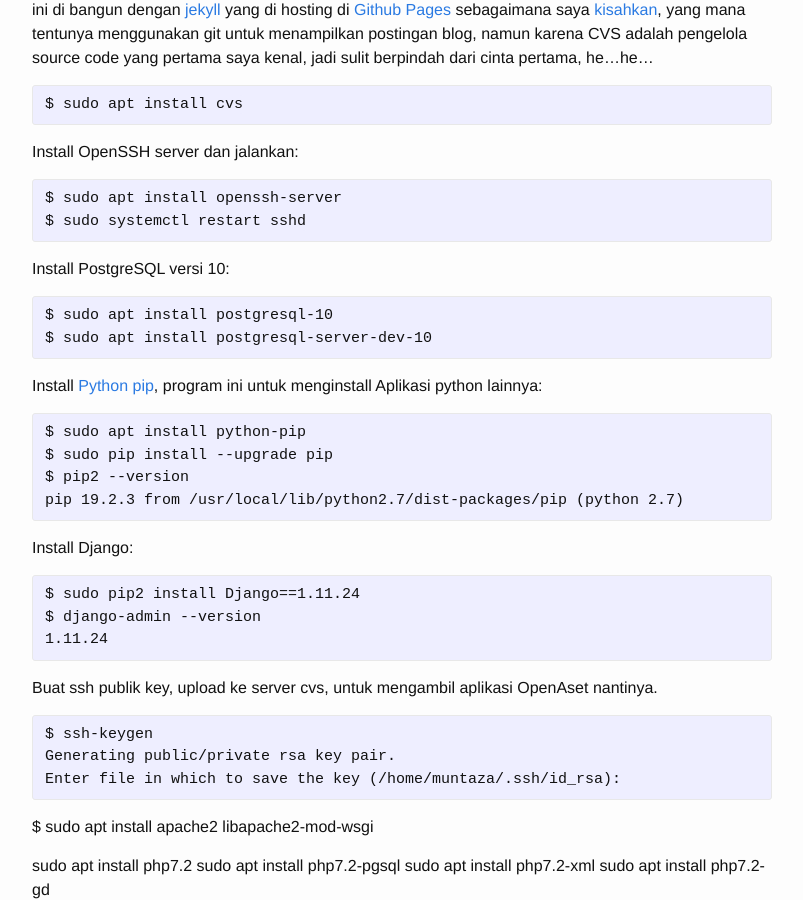
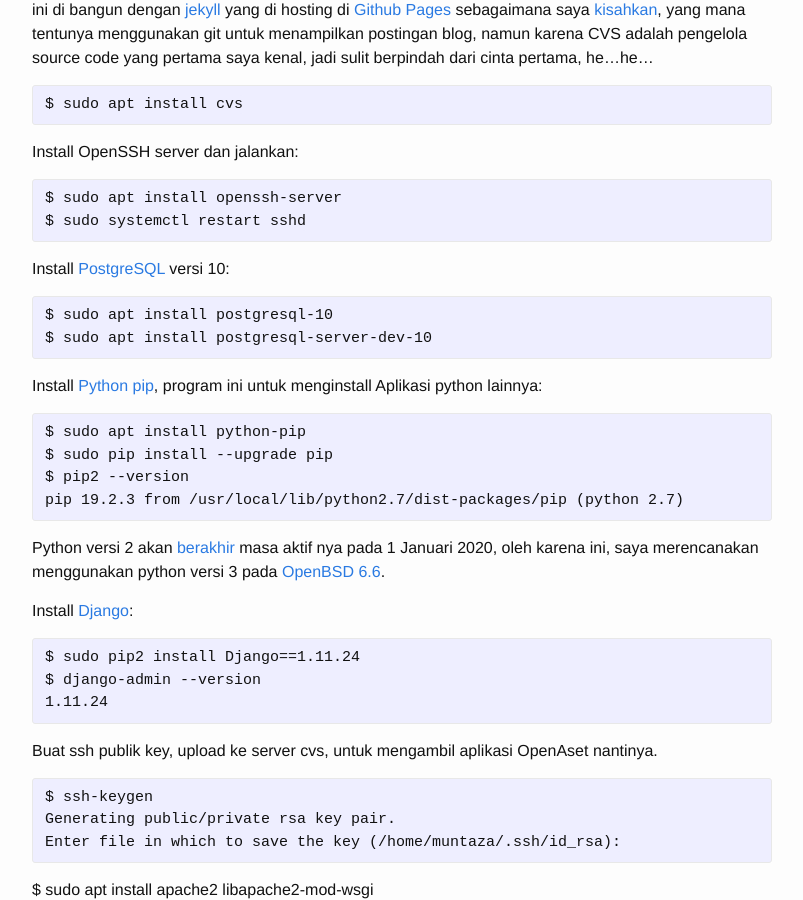
Before and after one commit to muntaza/muntaza.github.io, a Jekyll site: the page built from _posts/2019-09-21-openaset-linux-mint.markdown, in a window 1280 px wide and 900 px high, scrolled down 684 px. Shown: the whole window, without its empty margins (238-1041 px from the left). Built offline with Jekyll 4.4.1, drawn with Linux system fonts in a browser that asks for light colours.

Commit message:
linux dan openaset

```diff
--- a/_posts/2019-09-21-openaset-linux-mint.markdown
+++ b/_posts/2019-09-21-openaset-linux-mint.markdown
@@ -55,7 +55,7 @@ $ sudo apt install openssh-server
 $ sudo systemctl restart sshd
 {% endhighlight %}
 
-Install PostgreSQL versi 10:
+Install [PostgreSQL](https://www.postgresql.org/) versi 10:
 
 {% highlight text %}
 $ sudo apt install postgresql-10
@@ -72,7 +72,13 @@ $ pip2 --version
 pip 19.2.3 from /usr/local/lib/python2.7/dist-packages/pip (python 2.7)
 {% endhighlight %}
 
-Install Django:
+Python versi 2 akan [berakhir](https://www.python.org/doc/sunset-python-2/) masa aktif
+nya pada 1 Januari 2020, oleh karena ini, saya merencanakan menggunakan
+python versi 3 pada [OpenBSD 6.6](https://www.openbsd.org/66.html).
+
+
+
+Install [Django](https://www.djangoproject.com/):
 
 {% highlight text %}
 $ sudo pip2 install Django==1.11.24
```
